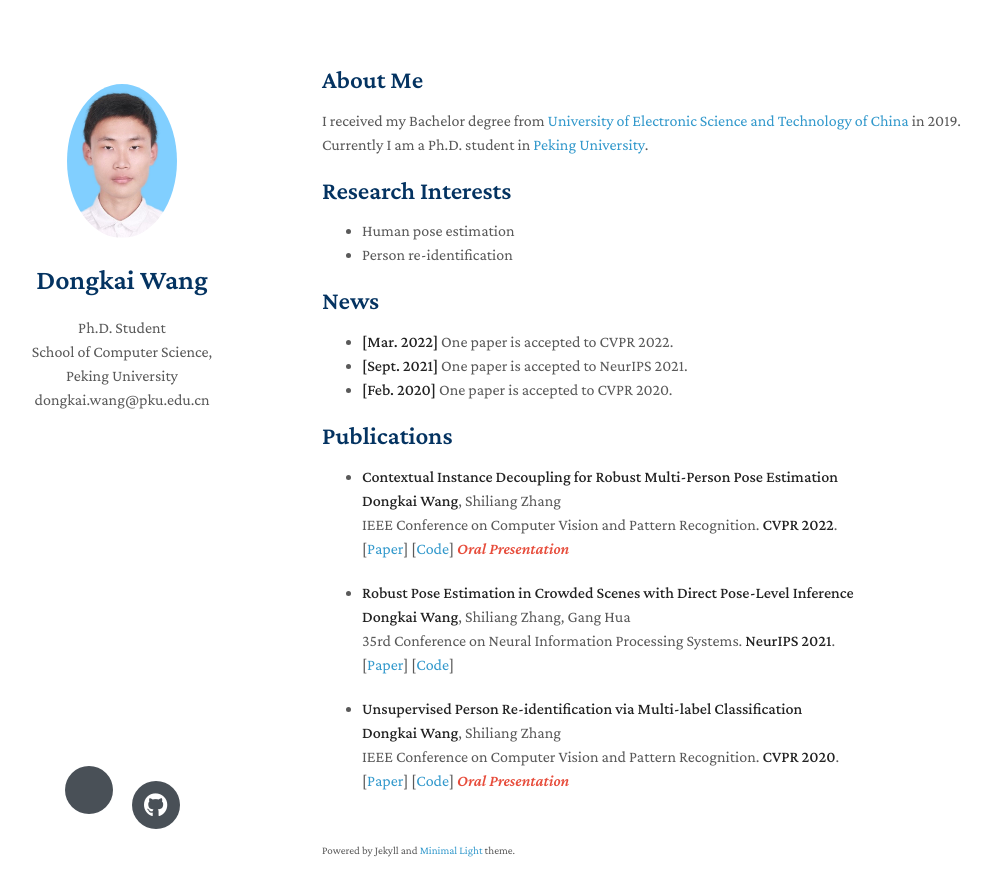
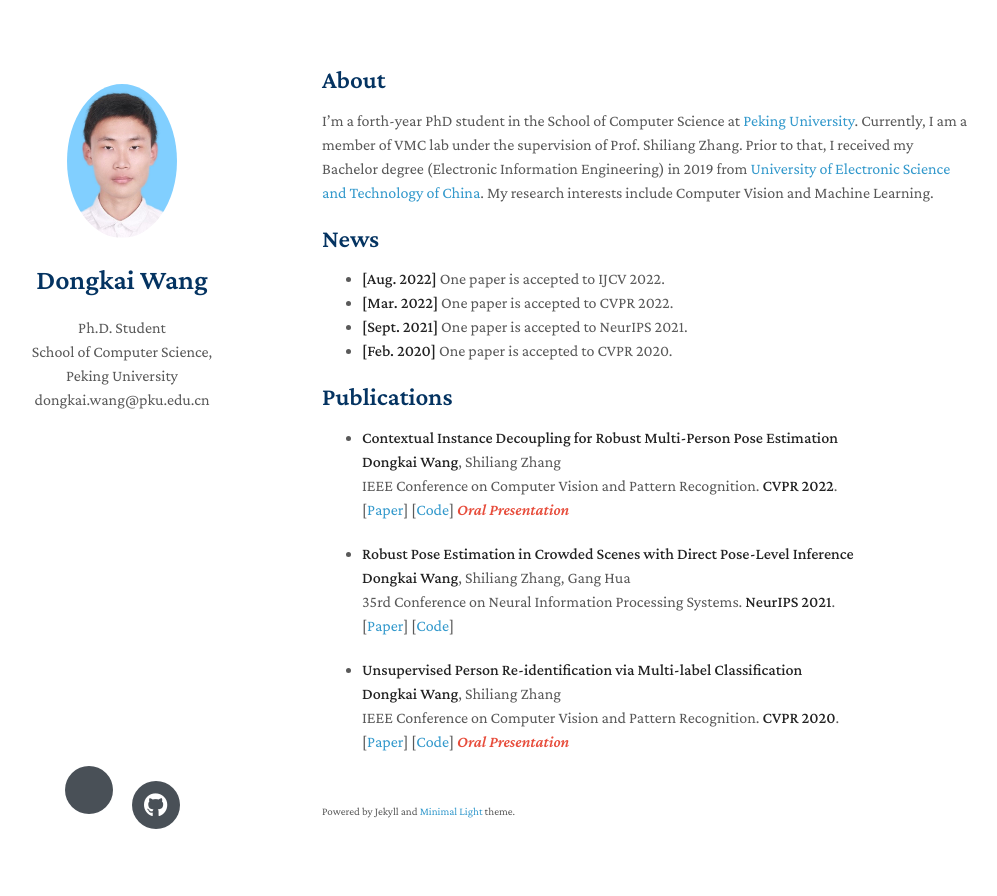
Before and after one commit to kennethwdk/kennethwdk.github.io, a Jekyll site: the page built from index.md, in a window 1280 px wide and 931 px high. Shown: the top 896 px of the window, without its empty margins (148-1145 px from the left). Built offline with Jekyll 4.4.1, drawn with Linux system fonts in a browser that asks for light colours; nearby versions of some CDN libraries; a style sheet for code colours, icons or effects is not loaded; our own code applies the rules of GitHub Pages for plain Markdown files.

Commit message:
update information

```diff
--- a/index.md
+++ b/index.md
@@ -2,17 +2,18 @@
 layout: homepage
 ---
 
-## About Me
+## About
 
-I received my Bachelor degree from [University of Electronic Science and Technology of China](https://www.uestc.edu.cn/) in 2019. Currently I am a Ph.D. student in [Peking University](https://www.pku.edu.cn/).
+I'm a forth-year PhD student in the School of Computer Science at [Peking University](https://www.pku.edu.cn/). Currently, I am a member of VMC lab under the supervision of Prof. Shiliang Zhang. Prior to that, I received my Bachelor degree (Electronic Information Engineering) in 2019 from [University of Electronic Science and Technology of China](https://www.uestc.edu.cn/). My research interests include Computer Vision and Machine Learning.
 
-## Research Interests
+<!-- ## Research Interests
 
 - Human pose estimation
-- Person re-identification
+- Person re-identification -->
 
 ## News
 
+- **[Aug. 2022]** One paper is accepted to IJCV 2022.
 - **[Mar. 2022]** One paper is accepted to CVPR 2022.
 - **[Sept. 2021]** One paper is accepted to NeurIPS 2021.
 - **[Feb. 2020]** One paper is accepted to CVPR 2020.
```
